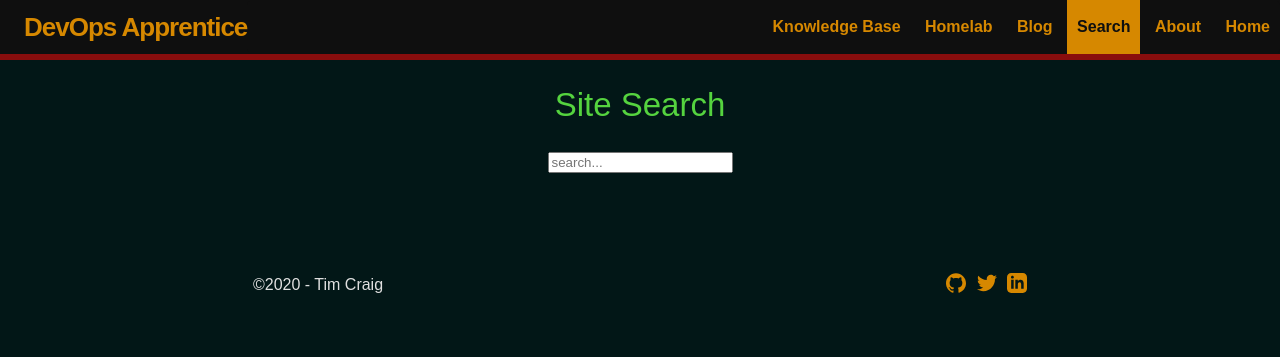
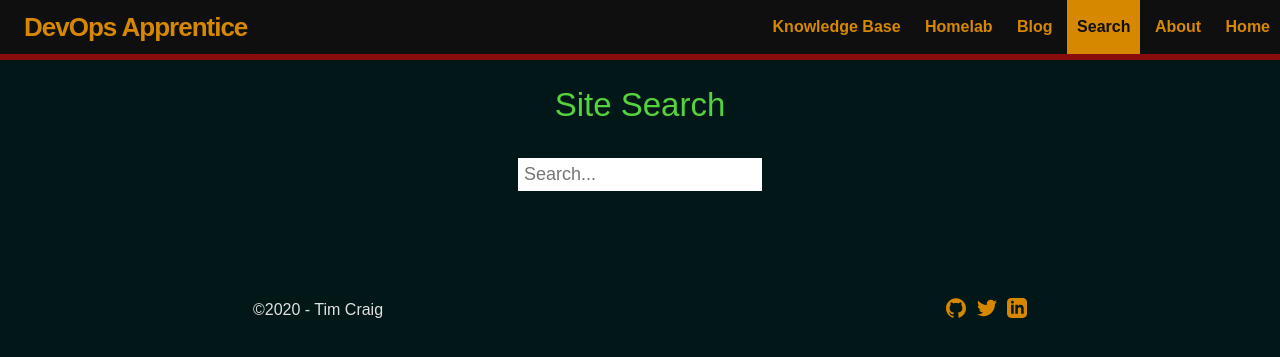
Before and after one commit to tic0uk/devopsapprentice.com, a Jekyll site: the page built from _pages/35_search.markdown, in a window 1280 px wide. Shown: the top 357 px of the page. Built offline with Jekyll 4.4.1, drawn with Linux system fonts in a browser that asks for light colours.

Commit message:
seachbartheme

```diff
--- a/_pages/35_search.markdown
+++ b/_pages/35_search.markdown
@@ -3,7 +3,7 @@ layout: default
 permalink: /search/
 title: Search
 ---
-<meta name="viewport" content="width=device-width, initial-scale=1, maximum-scale=1">
+
 <div class="introheader">
 Site Search
 </div>
@@ -12,7 +12,7 @@ Site Search
 
 <!-- Html Elements for Search -->
 <div id="search-container" class="searchbar">
-<input type="text" id="search-input" placeholder="search...">
+<input type="text" id="search-input" placeholder="Search...">
 <ul id="results-container" class="searchbar"></ul>
 </div>
 
--- a/assets/css/style.scss
+++ b/assets/css/style.scss
@@ -144,6 +144,7 @@ body {
   }
 
 .searchbar {
+  font-size: 18px;
   text-align: center;
   padding: 20px;
 }
@@ -175,3 +176,11 @@ ul, ol {
     margin-left: 30px;
     margin-top: 9px;
 }
+
+.searchbar input[type=text] {
+  float: centre;
+  padding: 6px;
+  border: none;
+  margin: 8px;
+  font-size: 18px;
+}
```
